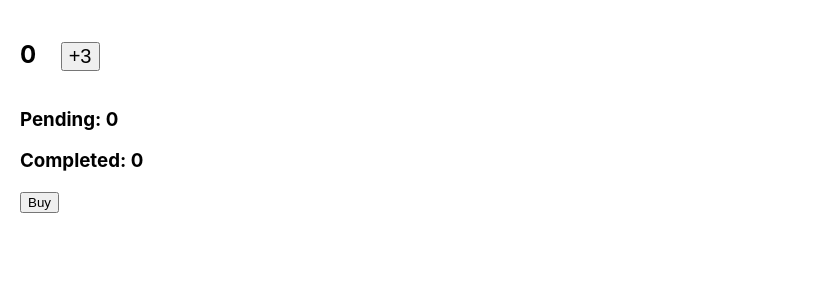
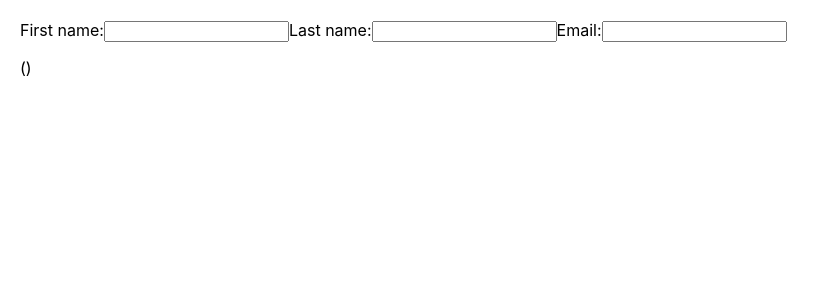
Before and after one commit to 7toR-web/react, a React (Create React App) app: page / in a window 1280 px wide. Shown: the top 300 px of the page, without its empty margins (0-830 px from the left). Built offline with nearby package versions, Linux system fonts and the light colour scheme.

Commit message:
updating Objects + Immer

```diff
--- a/package.json
+++ b/package.json
@@ -14,6 +14,7 @@
     "react-dom": "^18.3.1",
     "react-scripts": "5.0.1",
     "typescript": "^4.9.5",
+    "use-immer": "^0.10.0",
     "web-vitals": "^2.1.4"
   },
   "scripts": {
--- a/src/App.tsx
+++ b/src/App.tsx
@@ -15,6 +15,8 @@ import { Form } from './addingInteractivity/stateAsSnapshot'
 import { TraficLight } from './addingInteractivity/stateAsSnapshot'
 import { Counter } from './addingInteractivity/seriesOfStateUpdates'
 import { ArtMarketPlace } from './addingInteractivity/seriesOfStateUpdates'
+import {StateTypes} from "./addingInteractivity/updatingObjectsInState/index"
+import { StateForm } from './addingInteractivity/updatingObjectsInState/index'
 
 function App() {
     return (
@@ -33,8 +35,10 @@ function App() {
             {/* <Gallery /> */}
             {/* <Form /> */}
             {/* <TraficLight /> */}
-            <Counter />
-            <ArtMarketPlace />
+            {/* <Counter /> */}
+            {/* <ArtMarketPlace /> */}
+            {/* <StateTypes /> */}
+            <StateForm />
         </>
     )
 }
--- /dev/null
+++ b/src/addingInteractivity/updatingObjectsInState/index.tsx
@@ -0,0 +1,103 @@
+import css from './objects.module.css'
+import React, { useState } from 'react'
+import { useImmer } from 'use-immer'
+
+const StateTypes = () => {
+    // const [x, setX] = useState(0)
+    // setX(5)
+
+    const [position, setPosition] = useState({
+        x: 0,
+        y: 0,
+    })
+
+    return (
+        <>
+            <div
+                onPointerMove={e => {
+                    setPosition({
+                        x: e.clientX,
+                        y: e.clientY,
+                    })
+                }}
+                style={{
+                    position: 'relative',
+                    width: '100vw',
+                    height: '100vh',
+                }}
+            >
+                <div
+                    style={{
+                        position: 'absolute',
+                        backgroundColor: 'red',
+                        borderRadius: '50%',
+                        transform: `translate(${position.x}px, ${position.y}px)`,
+                        left: -10,
+                        top: -10,
+                        width: 20,
+                        height: 20,
+                    }}
+                />
+            </div>
+        </>
+    )
+}
+
+export { StateTypes }
+
+const StateForm = () => {
+    const [person, setPerson] = useState({
+        firstName: '',
+        secondName: '',
+        email: '',
+    })
+
+    const handle1Name = (e: React.ChangeEvent<HTMLInputElement>) => {
+        setPerson({
+            ...person,
+            firstName: e.target.value,
+        })
+    }
+    const handle2Name = (e: React.ChangeEvent<HTMLInputElement>) => {
+        // setPerson({
+            // ...person,
+            // secondName: e.target.value,
+        // })
+        const objectClone = structuredClone(person)
+        objectClone.secondName = e.target.value
+        setPerson(objectClone)
+    }
+    const handleEmail = (e: React.ChangeEvent<HTMLInputElement>) => {
+        // setPerson({
+        //     ...person,
+        //     email: e.target.value,
+        // })
+        const objectCLone = structuredClone(person)
+        objectCLone.email = e.target.value
+        setPerson(objectCLone)
+    }
+
+    return (
+        <>
+            <label>
+                First name:
+                <input value={person.firstName} onChange={handle1Name} />
+            </label>
+            <label>
+                Last name:
+                <input value={person.secondName} onChange={handle2Name} />
+            </label>
+            <label>
+                Email:
+                <input value={person.email} onChange={handleEmail} />
+            </label>
+            <p>
+                {person.firstName} {person.secondName} ({person.email})
+            </p>
+        </>
+    )
+}
+
+export { StateForm }
+
+//instead useState() we can use useImmer() with !object!
--- a/tsconfig.json
+++ b/tsconfig.json
@@ -22,5 +22,5 @@
   },
   "include": [
     "src"
-  ]
+  ],
 }
```
Also changed, not shown: src/addingInteractivity/updatingObjectsInState/objects.module.css (added), 1 other file (tests, documents, lock files or other folders).
